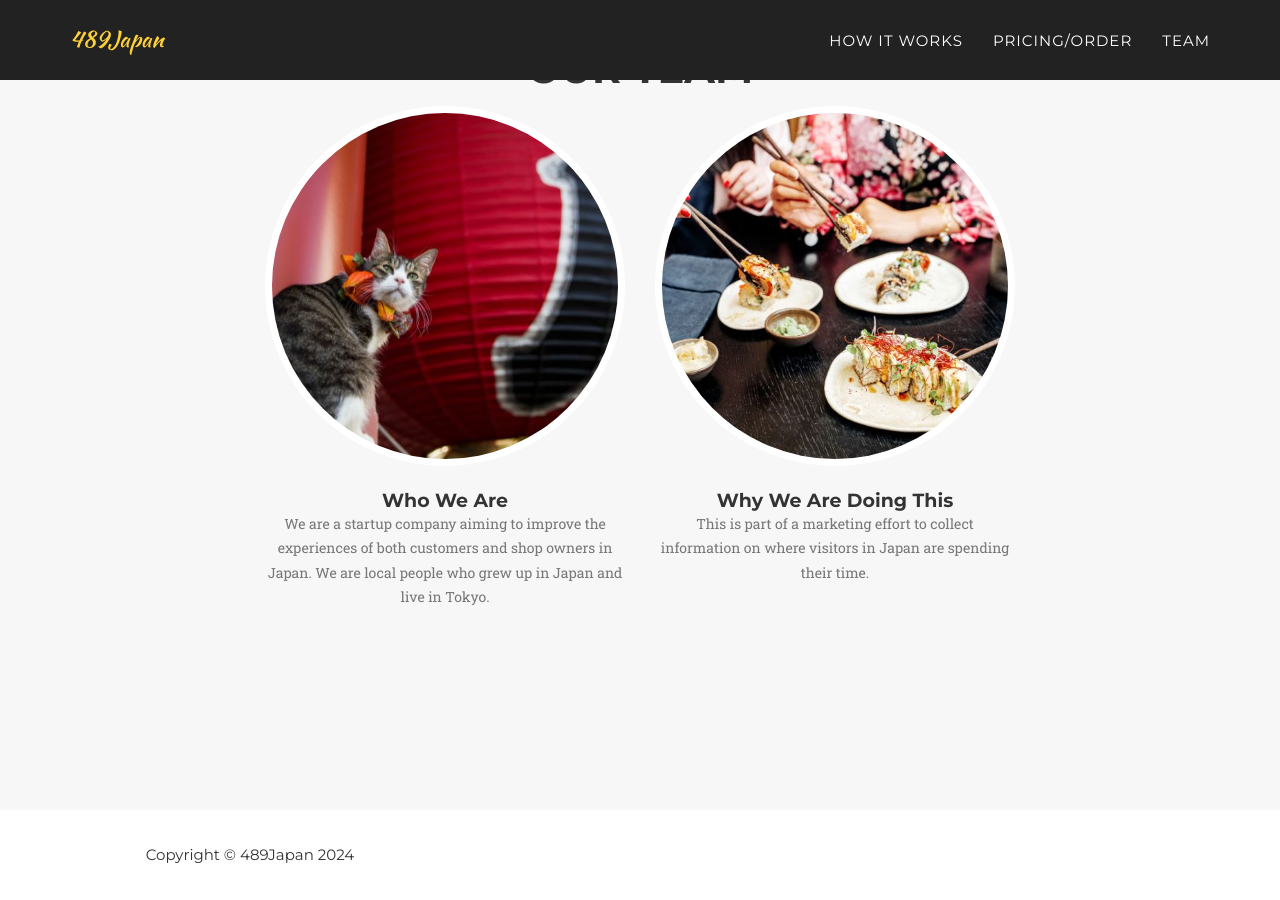
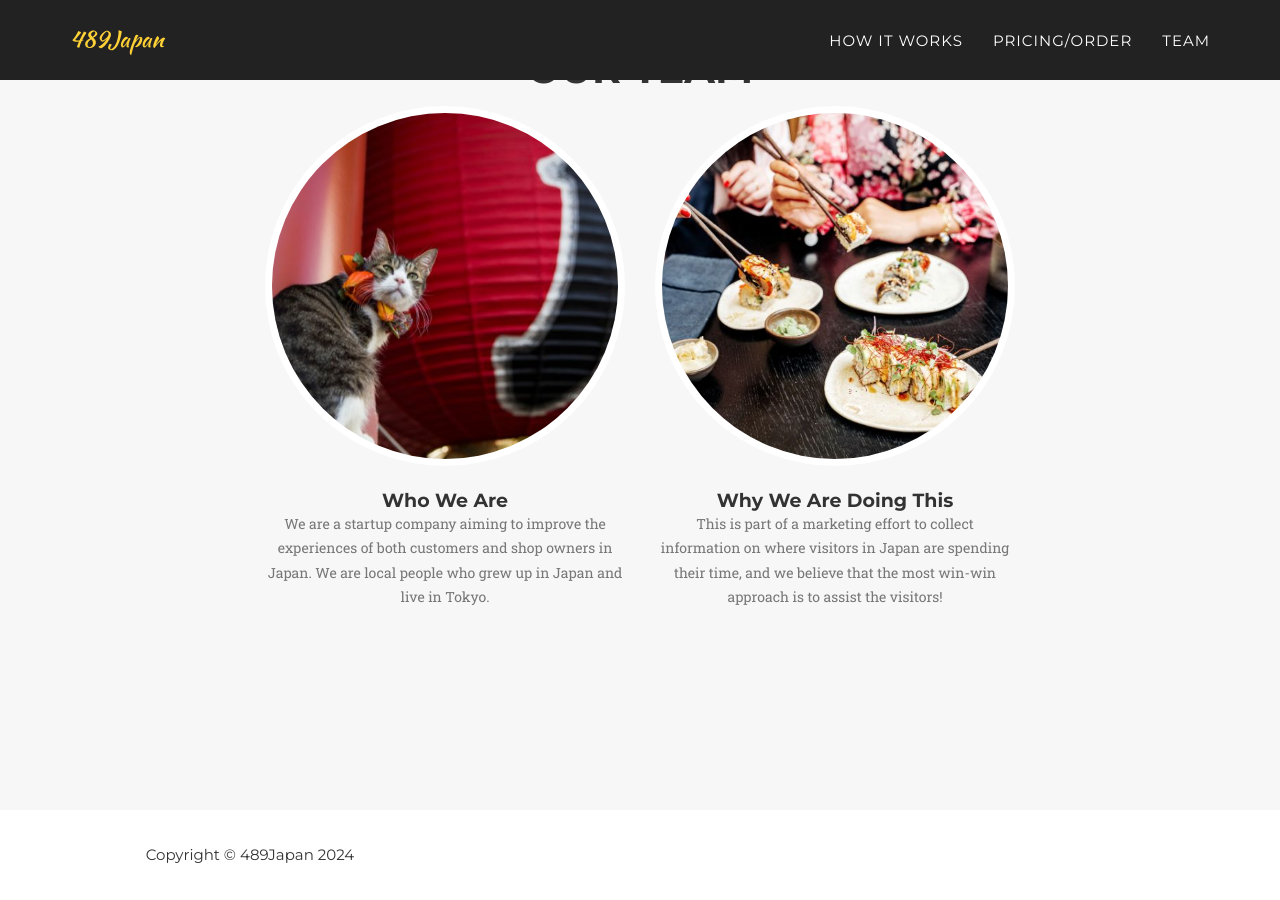
Before and after one commit to 489Japan/489Japan.github.io, a Jekyll site: the page built from index.html, in a window 1280 px wide and 900 px high, scrolled down 4656 px. Built offline with Jekyll 4.4.1, drawn with Linux system fonts in a browser that asks for light colours; some web fonts are replaced.

Commit message:
Update team.html

```diff
--- a/_includes/team.html
+++ b/_includes/team.html
@@ -22,7 +22,7 @@
                     <div class="team-member">
                         <img src="img/team/team_4.jpg" class="img-responsive img-circle" alt="">
                         <h4>Why We Are Doing This</h4>
-                        <p class="text-muted">This is part of a marketing effort to collect information on where visitors in Japan are spending their time.</p>
+                        <p class="text-muted">This is part of a marketing effort to collect information on where visitors in Japan are spending their time, and we believe that the most win-win approach is to assist the visitors!</p>
                     </div>
                 </div>
                 <div class="col-sm-2">
```
